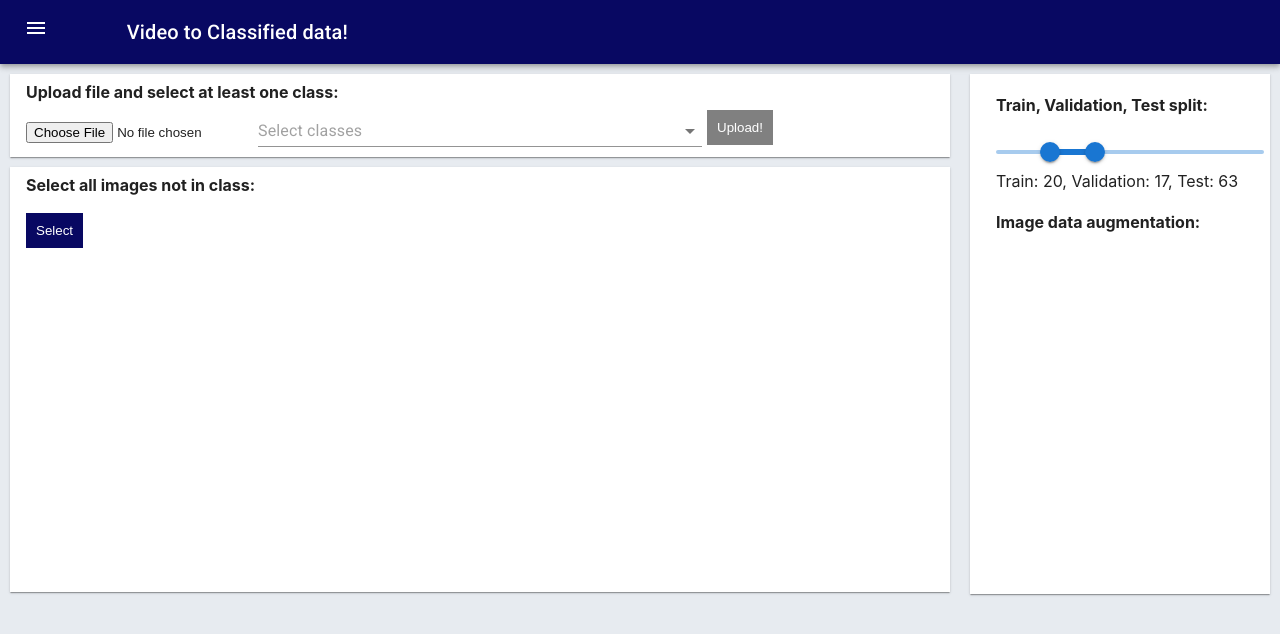
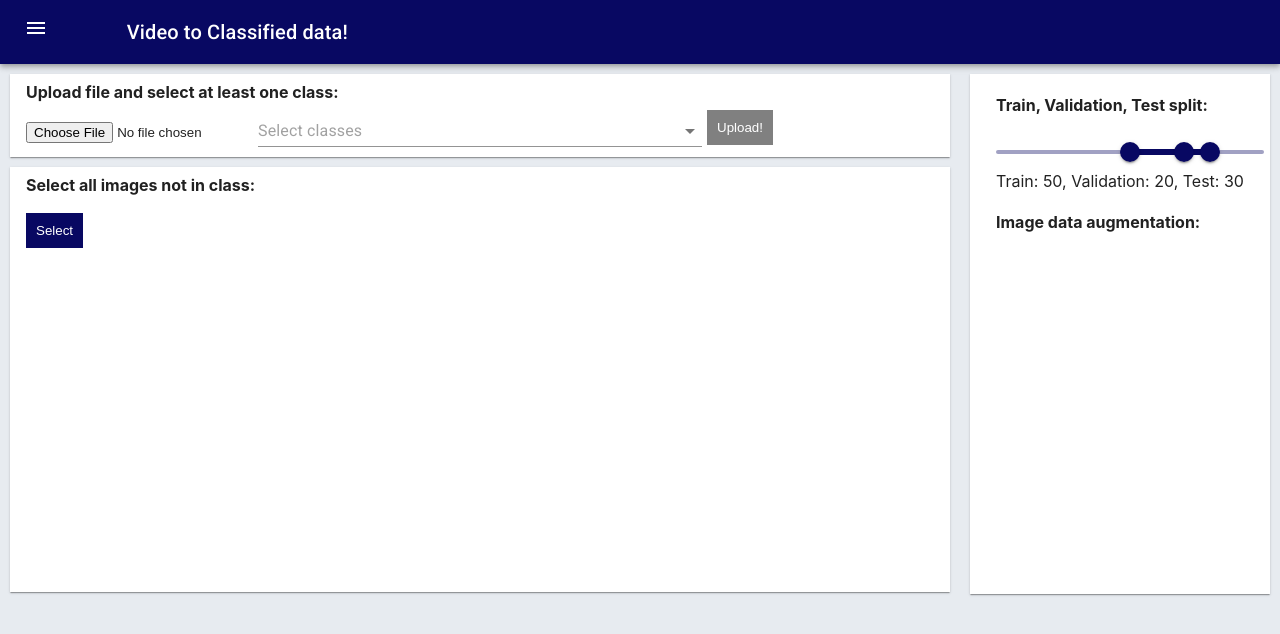
Before and after one commit to liatdavid2/graphic_lab, a React (Create React App) app in the folder client/my-app/: page / in a window 1280 px wide. Shown: the top 634 px of the page. Built offline with nearby package versions, Linux system fonts and the light colour scheme.

Commit message:
Train, Validation, Test split2

```diff
--- a/client/my-app/src/App.js
+++ b/client/my-app/src/App.js
@@ -27,20 +27,7 @@ const Item = styled(Paper)(({ theme }) => ({
   textAlign: 'center',
   color: theme.palette.text.secondary,
 }));
-const marks = [
-  {
-    value: 0,
-    label: 'Train',
-  },
-  {
-    value: 20,
-    label: 'Validation',
-  },
-  {
-    value: 37,
-    label: 'Test',
-  },
-];
+
 class App extends Component {
 
 
@@ -51,7 +38,7 @@ class App extends Component {
     Upload_disable:false,
     classesList:[],
     imagesFromFolder: [],
-    value: [20, 37]
+    value: [50,70, 80]
   };
 
   // On file select (from the pop up)
@@ -208,7 +195,7 @@ class App extends Component {
          spacing={0} >
           <Grid item xs={12}><h4> Train, Validation, Test split: </h4> </Grid>
           <Grid item xs={12}>
-              <Slider
+          <Slider style={{color: '#080862'}}
             getAriaLabel={() => 'Temperature range'}
             valueLabelDisplay="auto"
             value={this.state.value}
```
